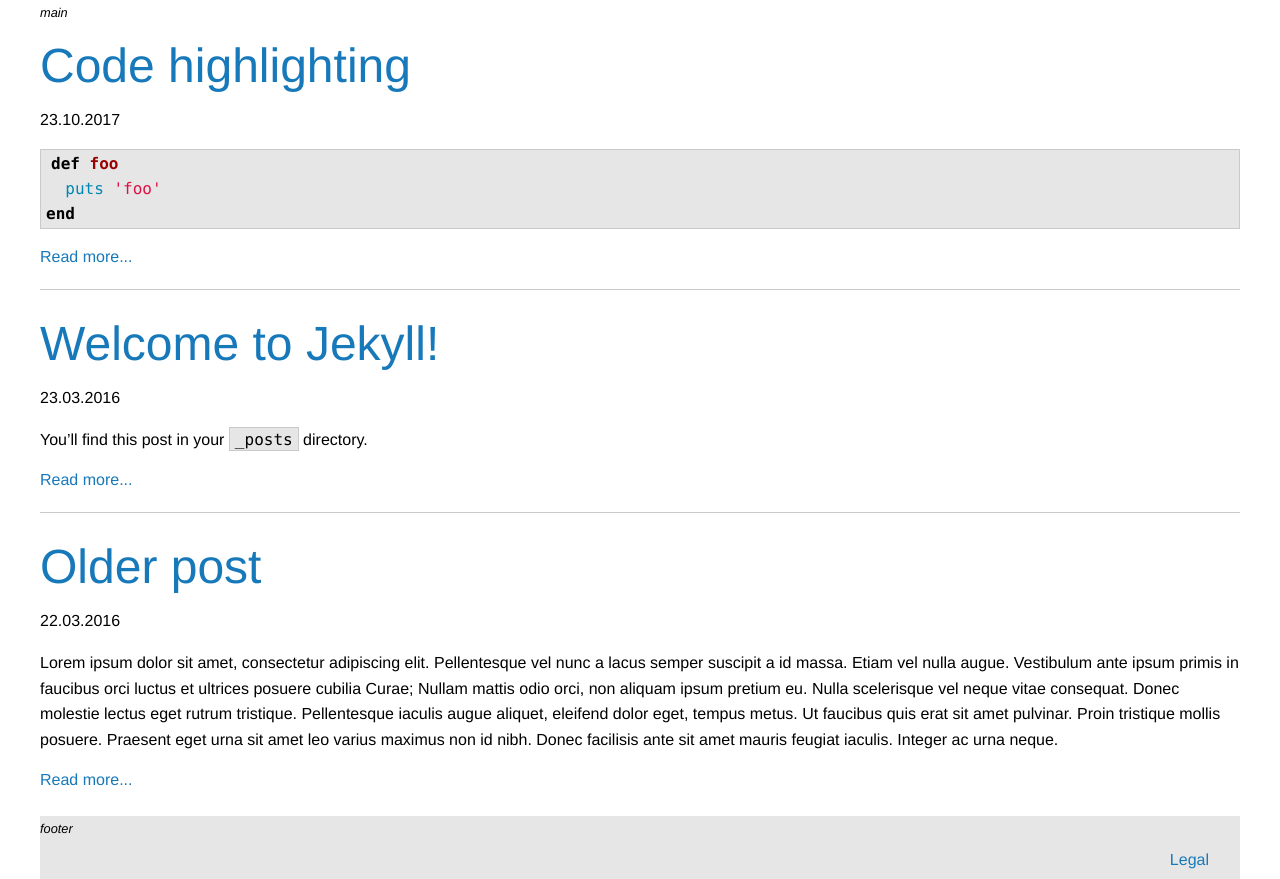
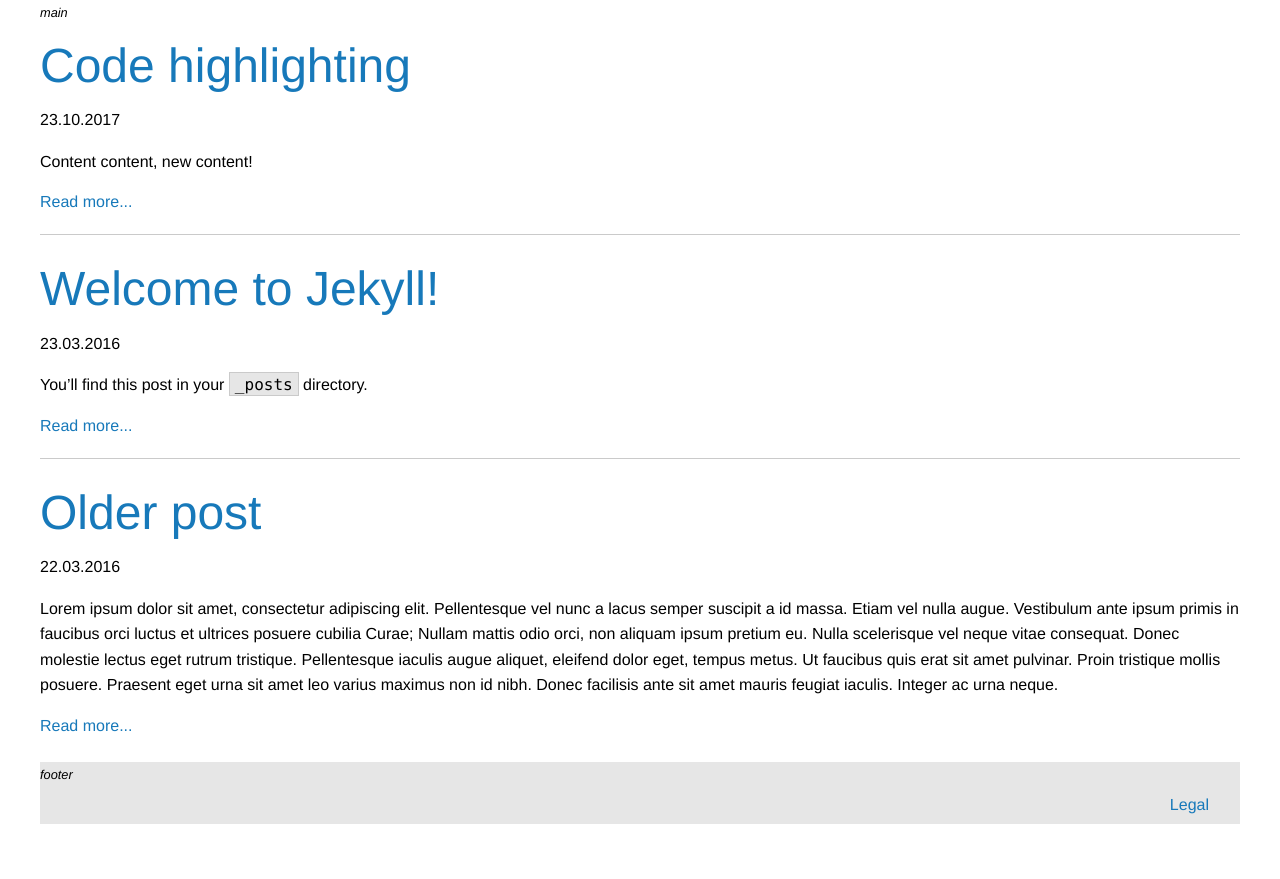
Before and after one commit to danbraun/danbraun.me, a Jekyll site: the page built from blog/index.html, in a window 1280 px wide. Shown: the part 500-1379 px from the top of the page. Built offline with Jekyll 4.4.1, drawn with Linux system fonts in a browser that asks for light colours; a script that is not in the unit is left out; the list of posts is cut into pages by our own code; after the commit the page ends 1324 px from its top, so only the background shows below that.

Commit message:
Update from Forestry.io - 2017-10-23-code-highlighting.md

```diff
--- a/_posts/2017-10-23-code-highlighting.md
+++ b/_posts/2017-10-23-code-highlighting.md
@@ -1,12 +1,14 @@
 ---
 layout: post
-title:  Code highlighting
+title: Code highlighting
 categories: jekyll update
+date: 2017-10-23 00:00:00 +0000
 ---
+Content content, new content!
 
 {% highlight ruby %}
 def foo
-  puts 'foo'
+puts 'foo'
 end
 {% endhighlight %}
 
```
